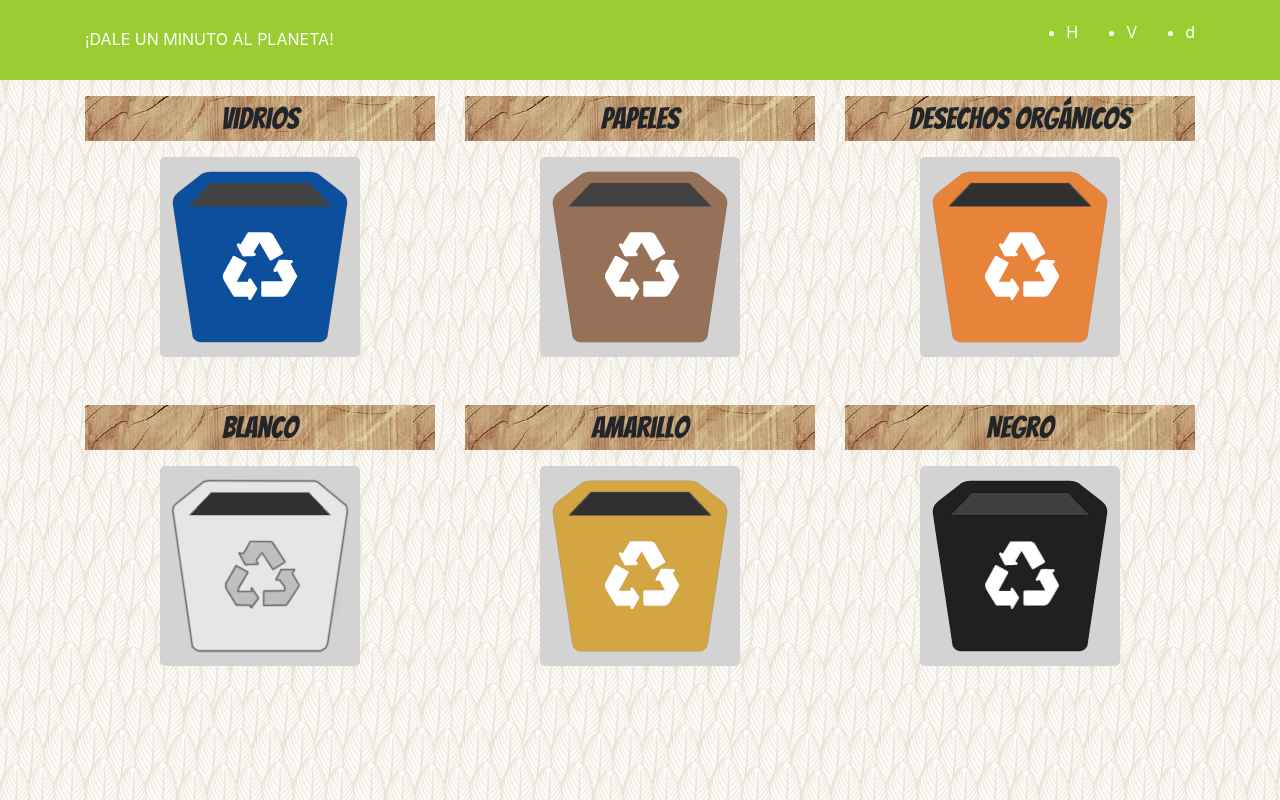
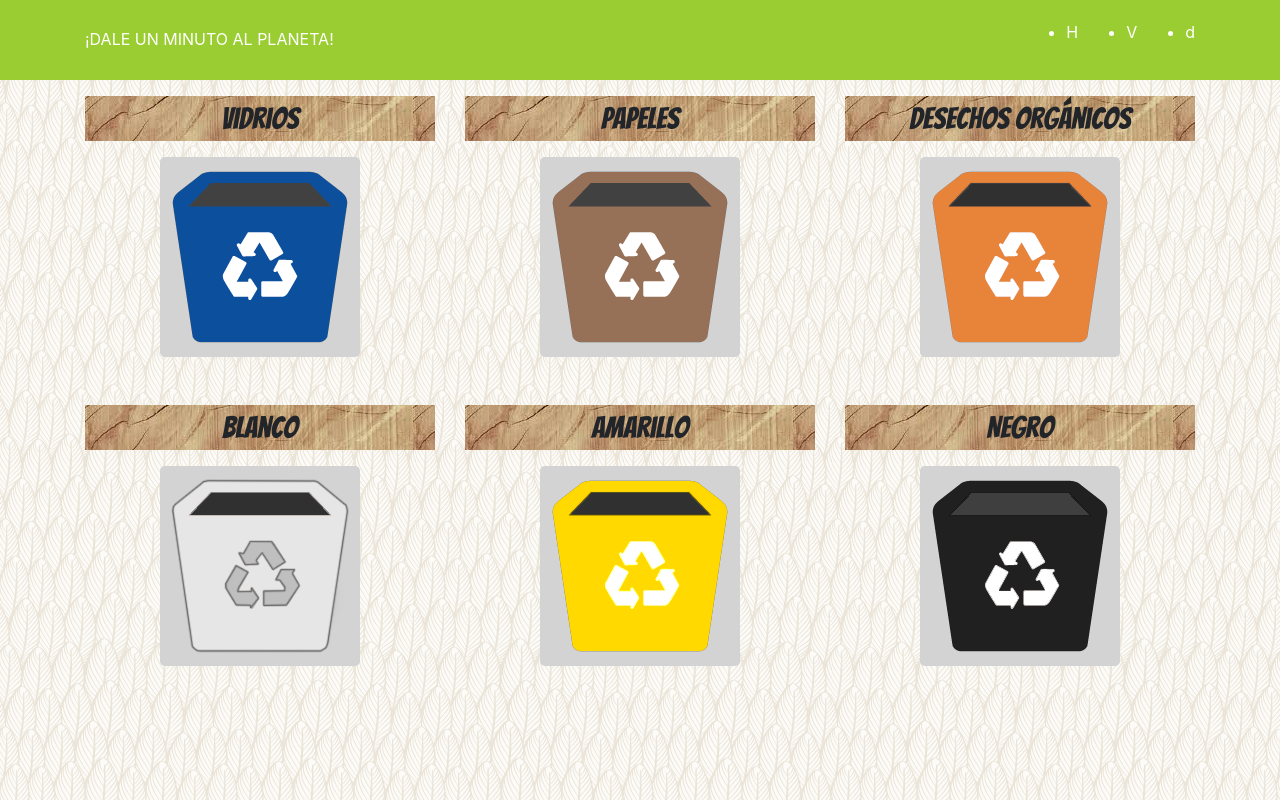
Before and after one commit to jp0617/dumap, an Angular app: page / in a window 1280 px wide. Built offline with nearby package versions, Linux system fonts and the light colour scheme.

Commit message:
cambio de amarillo

```diff
--- a/src/app/Components/menu/menu.component.scss
+++ b/src/app/Components/menu/menu.component.scss
@@ -81,5 +81,5 @@
     color: white;
     height:200px ;
     width:200px ;
-    background-image:url('../../../assets/img/caneca-amarilla.png');
+    background-image:url('../../../assets/img/caneca-amarilla2.png');
 }
```
Also changed, not shown: src/assets/img/caneca-amarilla2.png (added).
